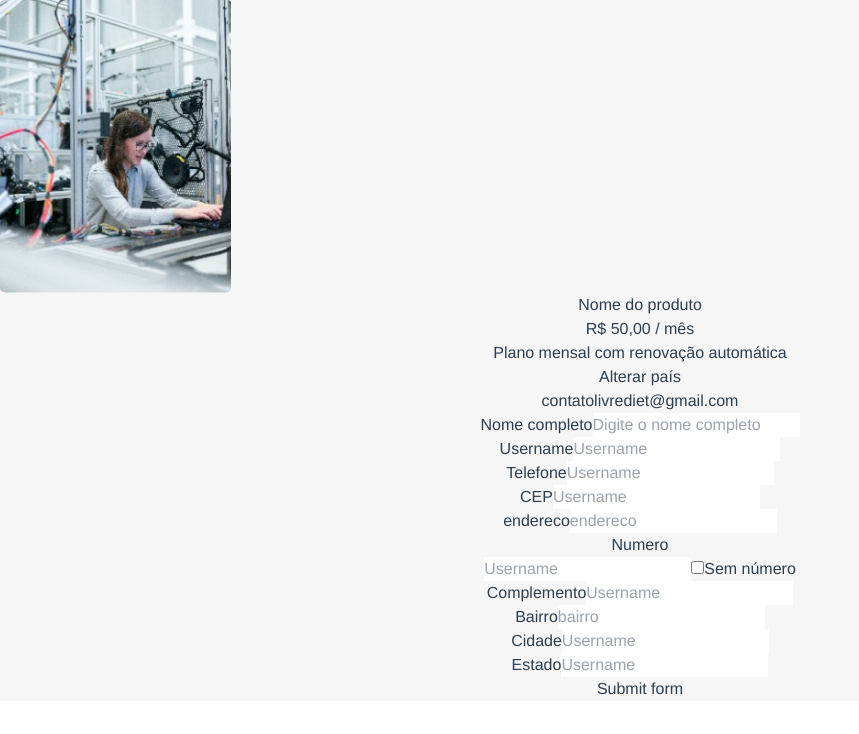
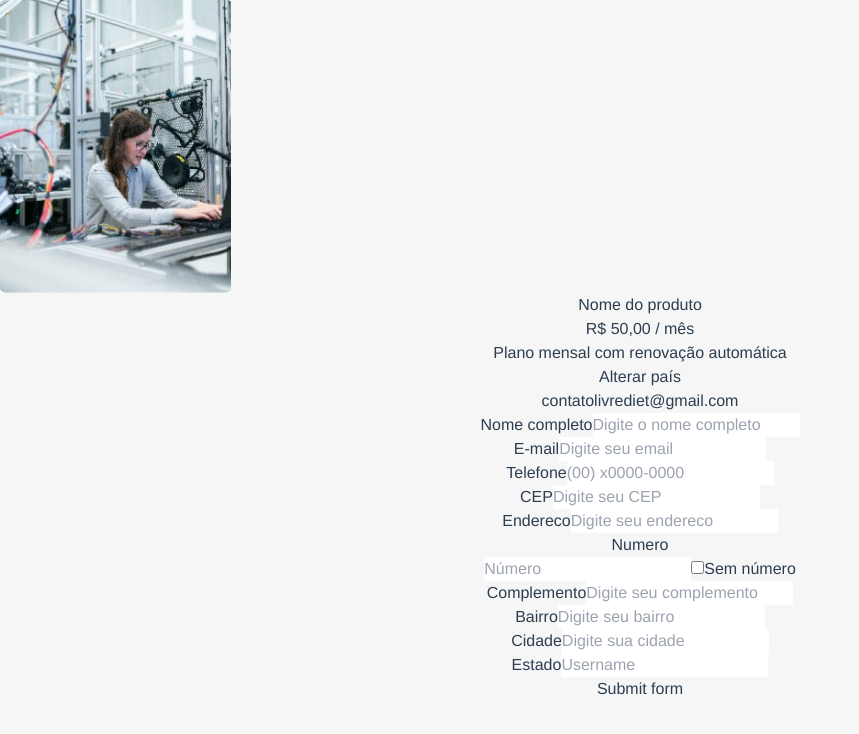
Before and after one commit to mbalves1/challenge-pyt, a Vue app: page / in a window 1280 px wide. Shown: the top 734 px of the page, without its empty margins (0-859 px from the left). Built offline with nearby package versions, Linux system fonts and the light colour scheme.

Commit message:
[feat]: ajustando estilos

```diff
--- a/src/App.vue
+++ b/src/App.vue
@@ -5,13 +5,16 @@
 </template>
 
 <style lang="scss">
+body {
+  background: #f6f6f6;
+}
+
 #app {
   font-family: Avenir, Helvetica, Arial, sans-serif;
   -webkit-font-smoothing: antialiased;
   -moz-osx-font-smoothing: grayscale;
   text-align: center;
   color: #2c3e50;
-  background: #f6f6f6;
 }
 
 nav {
--- a/src/components/FormsCheckout.vue
+++ b/src/components/FormsCheckout.vue
@@ -5,61 +5,65 @@
         <form v-on:submit.prevent="validate" autocomplete="off" id="Form">
           <div class="form-row">
             <div class="col-md-4 mb-3 flex flex-col justify-left">
-              <label for="firstName" class="text-left text-sm">Nome completo</label>
+              <label for="firstName" class="mb-1 text-left text-sm">Nome completo</label>
               <input
                 id="firstName"
                 placeholder="Digite o nome completo"
-                class="border rounded p-2 bg-grey"
+                class="border border-gray-50 rounded p-2 bg-grey outline-orange"
                 autocomplete="false"
-                :class="{ 'is-valid': validation.valid.firstName, 'is-invalid': validation.invalid.firstName }"
-                v-on:focus="clearValidation('firstName')"
+
+
                 v-model="firstName"
               />
 
-              <div class="text-red text-xs" v-if="validation.valid.firstName">{{ validation.valid.firstName }}</div>
+              <div class="text-red text-xs text-right" v-if="validation.valid.firstName">{{ validation.valid.firstName }}</div>
 
-              <div class="text-red text-xs" v-if="validation.invalid.firstName">{{ validation.invalid.firstName }}</div>
+              <div class="text-red text-xs text-right" v-if="validation.invalid.firstName">{{ validation.invalid.firstName }}</div>
 
             </div>
 
-            <div class="col-md-4 mb-3 flex flex-col justify-left">
-              <label for="userName" class="text-left text-sm">Username</label>
+            <div class="col-md-4 mb-3 mt-4 flex flex-col justify-left">
+              <label for="email" class="mb-1 mb-1 text-left text-sm">E-mail</label>
               <input
-                id="userName"
-                placeholder="Username"
+                id="email"
+                placeholder="Digite seu email"
                 class="border rounded p-2 bg-grey"
-                :class="{ 'is-valid': validation.valid.userName, 'is-invalid': validation.invalid.userName }"
-                v-on:focus="clearValidation('userName')"
-                v-model="userName"
+                :class="{ 'is-valid': validation.valid.email, 'is-invalid': validation.invalid.email }"
+                v-on:focus="clearValidation('email')"
+                v-model="email"
               />
               <div
-                class="valid-feedback text-red text-xs"
+                class="valid-feedback text-red text-xs text-right"
                 v-if="validation.valid.userName"
               >{{ validation.valid.userName }}</div>
 
               <div
-                class="invalid-feedback text-red text-xs"
+                class="invalid-feedback text-red text-xs text-right"
                 v-if="validation.invalid.userName">
                 {{ validation.invalid.userName }}
               </div>
             </div>
 
-            <div class="flex grid grid-cols-2 gap-4 w-full">
+            <div class="flex grid grid-cols-2 gap-4 w-full  mt-4">
               <div class="col-6 flex flex-col">
-                <label class="text-left text-sm" for="tel">Telefone</label>
-                <input type="text" placeholder="Username" class="border rounded p-2 bg-grey">
+                <label class="mb-1 text-left text-sm" for="tel">Telefone</label>
+                <input type="text" placeholder="(00) x0000-0000" class="border rounded p-2 bg-grey">
               </div>
               <div class="col-6 flex flex-col">
-                <label class="text-left text-sm" for="tel">CEP</label>
-                <input type="text" placeholder="Username" class="border rounded p-2 bg-grey" v-model="cep">
+                <label class="mb-1 text-left text-sm" for="tel">CEP</label>
+                <input type="text" placeholder="Digite seu CEP" class="border rounded p-2 bg-grey" v-model="cep">
+
+                <div class="text-red text-xs text-right" v-if="validation.valid.cep">{{ validation.valid.cep }}</div>
+
+                <div class="text-red text-xs text-right" v-if="validation.invalid.cep">{{ validation.invalid.cep }}</div>
               </div>
             </div>
 
-            <div class="col-md-4 mb-3 mt-2 flex flex-col justify-left">
-              <label for="endereco" class="text-left text-sm">endereco</label>
+            <div class="col-md-4 mb-3 mt-4 flex flex-col justify-left">
+              <label for="endereco" class="mb-1 text-left text-sm">Endereco</label>
               <input
                 id="endereco"
-                placeholder="endereco"
+                placeholder="Digite seu endereco"
                 class="border rounded p-2 bg-grey"
                 :class="{ 'is-valid': validation.valid.endereco, 'is-invalid': validation.invalid.endereco }"
                 v-on:focus="clearValidation('endereco')"
@@ -67,26 +71,26 @@
               />
             </div>
 
-            <div class="flex grid grid-cols-2 gap-4 w-full">
+            <div class="flex grid grid-cols-2 gap-4 w-full mt-4">
               <div class="col-6 flex flex-col">
-                <label class="text-left text-sm" for="tel">Numero</label><div>
+                <label class="mb-1 text-left text-sm" for="tel">Numero</label><div>
                   <div class="border rounded flex items-center h-11">
-                    <input type="text" placeholder="Username" class="w-10 sm:w-40 p-2 bg-grey text-xs focus:outline-none">
+                    <input type="text" placeholder="Número" class="w-10 sm:w-40 p-2 bg-grey text-sm focus:outline-none">
                     <input type="checkbox" class="text-sm text-grey">Sem número
                   </div>
                 </div>
               </div>
               <div class="col-6 flex flex-col">
-                <label class="text-left text-sm" for="tel">Complemento</label>
-                <input type="text" placeholder="Username" class="border rounded p-2 bg-grey">
+                <label class="mb-1 text-left text-sm" for="tel">Complemento</label>
+                <input type="text" placeholder="Digite seu complemento" class="border rounded p-2 bg-grey">
               </div>
             </div>
 
-            <div class="col-md-4 mb-3 mt-2 flex flex-col justify-left">
-              <label for="bairro" class="text-left text-sm">Bairro</label>
+            <div class="col-md-4 mb-3 mt-4 flex flex-col justify-left">
+              <label for="bairro" class="mb-1 text-left text-sm">Bairro</label>
               <input
                 id="bairro"
-                placeholder="bairro"
+                placeholder="Digite seu bairro"
                 class="border rounded p-2 bg-grey"
                 :class="{ 'is-valid': validation.valid.bairro, 'is-invalid': validation.invalid.bairro }"
                 v-on:focus="clearValidation('bairro')"
@@ -94,13 +98,13 @@
               />
             </div>
 
-            <div class="flex grid grid-cols-2 gap-4 w-full">
+            <div class="flex grid grid-cols-2 gap-4 w-full mt-4">
               <div class="col-6 flex flex-col">
-                <label class="text-left text-sm" for="tel">Cidade</label>
-                <input type="text" placeholder="Username" class="border rounded p-2 bg-grey" v-model="cidade">
+                <label class="mb-1 text-left text-sm" for="tel">Cidade</label>
+                <input type="text" placeholder="Digite sua cidade" class="border rounded p-2 bg-grey" v-model="cidade">
               </div>
               <div class="col-6 flex flex-col">
-                <label class="text-left text-sm" for="tel">Estado</label>
+                <label class="mb-1 text-left text-sm" for="tel">Estado</label>
                 <input type="text" placeholder="Username" class="border rounded p-2 bg-grey" v-model="uf">
               </div>
             </div>
@@ -121,7 +125,7 @@ export default {
   data: () => ({
     firstName: '', // default values
     lastName: '',
-    userName: '',
+    email: '',
     cep: '',
     endereco: '',
     bairro: '',
@@ -138,6 +142,9 @@ export default {
   }),
   methods: {
     async getCep() {
+      if (!this.cep) {
+        return
+      }
       const data = await store.dispatch('getCep', this.cep);
       const { logradouro, bairro, localidade, uf } = data
       this.endereco = logradouro
@@ -147,9 +154,8 @@ export default {
       console.log(data);
     },
     validate: function () {
-      this.getCep()
       if (!this.cep) {
-        this.validation.invalid.firstName = 'Please type your First Name.';
+        this.validation.invalid.cep = 'Por favor, insira um cep válido!.';
       }
       if (!this.firstName) {
         this.validation.invalid.firstName = 'Please type your First Name.';
@@ -171,17 +177,18 @@ export default {
         this.validation.valid.lastName = 'Last Name is fine.';
       }
 
-      if (!this.userName) {
-        this.validation.invalid.userName = 'Please type your Username.';
-      } else if (this.userName.length < 5) {
-        this.validation.invalid.userName = 'Username should have min. 5 characters.';
-      } else if (this.userName.match(/[^a-z]/i)) {
-        this.validation.invalid.userName = 'Username should contains only latin letters, numbers and _ (a-z, 0-9, _).';
+      if (!this.email) {
+        this.validation.invalid.email = 'Por favor, insira seu email.';
+      } else if (this.email.length < 5) {
+        this.validation.invalid.email = 'email deve ter pelo menos 5 characters.';
+      } else if (this.email.match(/[^a-z]/i)) {
+        this.validation.invalid.email = 'email should contains only latin letters, numbers and _ (a-z, 0-9, _).';
       } else {
-        this.validation.valid.userName = 'Username is OK.';
+        this.validation.valid.email = 'Email is OK.';
       }
 
       // force update because deep object change
+      this.getCep()
       this.$forceUpdate();
     },
     clearValidation: function(field) {
--- a/src/components/ProductCart.vue
+++ b/src/components/ProductCart.vue
@@ -9,8 +9,8 @@
           <div class="">{{ product.plan }}</div>
         </div>
       </div>
-      <div class="m-2">
-        <div class="border p-2 rounded text-xs text-grey">Alterar país</div>
+      <div class="">
+        <div class="border p-2 rounded text-xs">Alterar país</div>
       </div>
     </div>
     <div class="rounded-b py-3 px-4 bg-orange text-white font-bold text-sm flex">
```
